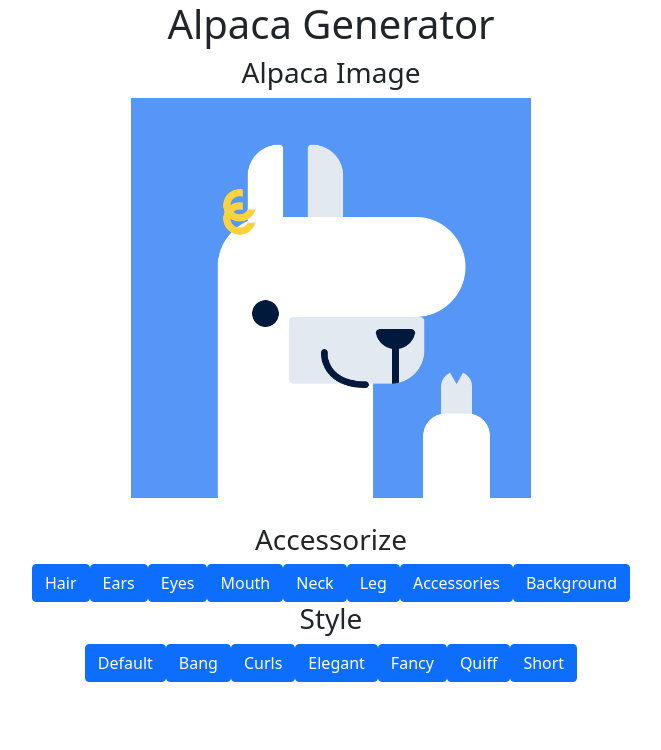
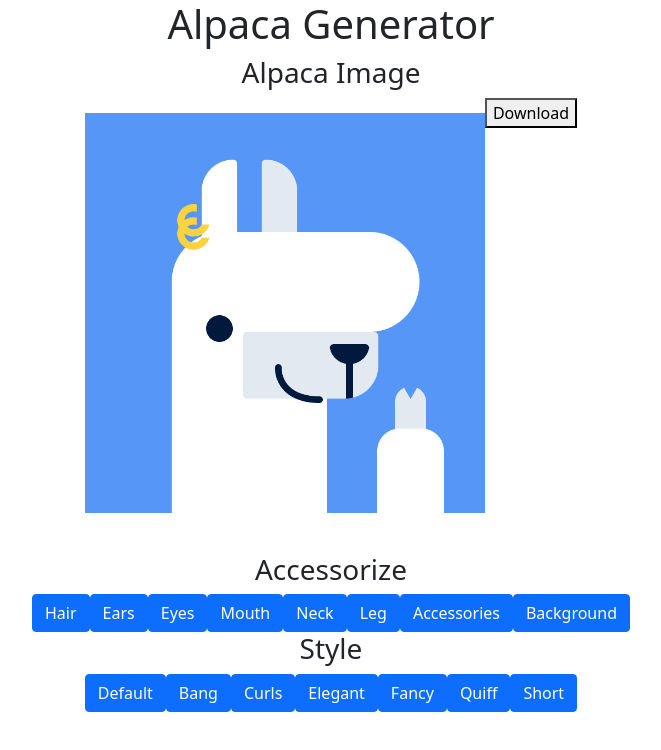
Before and after one commit to tomaszjader/AlpacaGenerator, a React (Create React App) app: page / in a window 1280 px wide. Shown: the top 750 px of the page, without its empty margins (309-970 px from the left). Built offline with nearby package versions, Linux system fonts and the light colour scheme.

Commit message:
add downlad image and favicon

```diff
--- a/public/index.html
+++ b/public/index.html
@@ -24,7 +24,7 @@
       work correctly both with client-side routing and a non-root public URL.
       Learn how to configure a non-root public URL by running `npm run build`.
     -->
-    <title>React App</title>
+    <title>Alpaca Generator</title>
   </head>
   <body>
     <noscript>You need to enable JavaScript to run this app.</noscript>
--- a/src/AlpacaImage.js
+++ b/src/AlpacaImage.js
@@ -1,4 +1,4 @@
-import React, {useContext, useEffect} from 'react';
+import React, { useContext, useEffect, useRef } from 'react';
 import './App.css';
 import nose from './assets/img/alpaca/nose.png'
 import neck from './assets/img/alpaca/neck/default.png'
@@ -12,8 +12,26 @@ import AlpacaLeg from './AlpacaLeg';
 import AlpacaNeck from './AlpacaNeck';
 import AlpacaAccessories from './AlpacaAccessories';
 import AlpacaBackground from './AlpacaBackground';
+import domtoimage from 'dom-to-image';
+import {
+    exportComponentAsJPEG,
+    exportComponentAsPDF,
+    exportComponentAsPNG,
+} from 'react-component-export-image';
+
 
 const AlpacaImage = () => {
+    const downloadRef = useRef();
+
+    const handleDownloadImage = () => {
+        const targetEl = downloadRef.current;
+        domtoimage.toJpeg(targetEl, { quality: 0.95 }).then((dataUrl) => {
+            let link = document.createElement('a');
+            link.download = 'my-image-name.jpeg';
+            link.href = dataUrl;
+            link.click();
+        });
+    };
     return (
         <div >
             <h3>Alpaca Image</h3>
@@ -24,7 +42,7 @@ const AlpacaImage = () => {
             }}>
 
 
-                <div style={{ position: "relative", width: "400px" }}>
+                <div style={{ position: "relative", width: "400px" }} ref={downloadRef}>
                     <img src={background} className="content"></img>
                     <AlpacaBackground></AlpacaBackground>
 
@@ -41,6 +59,9 @@ const AlpacaImage = () => {
                     <AlpacaEyes></AlpacaEyes>
                     <AlpacaMouth></AlpacaMouth>
                 </div>
+                <button className="download" onClick={handleDownloadImage}>
+                    Download
+                </button>
             </div>
         </div>)
 }
```
Also changed, not shown: package.json (+5 -3 lines), src/App.js (+9 -5 lines), 2 other files (tests, documents, lock files or other folders).
